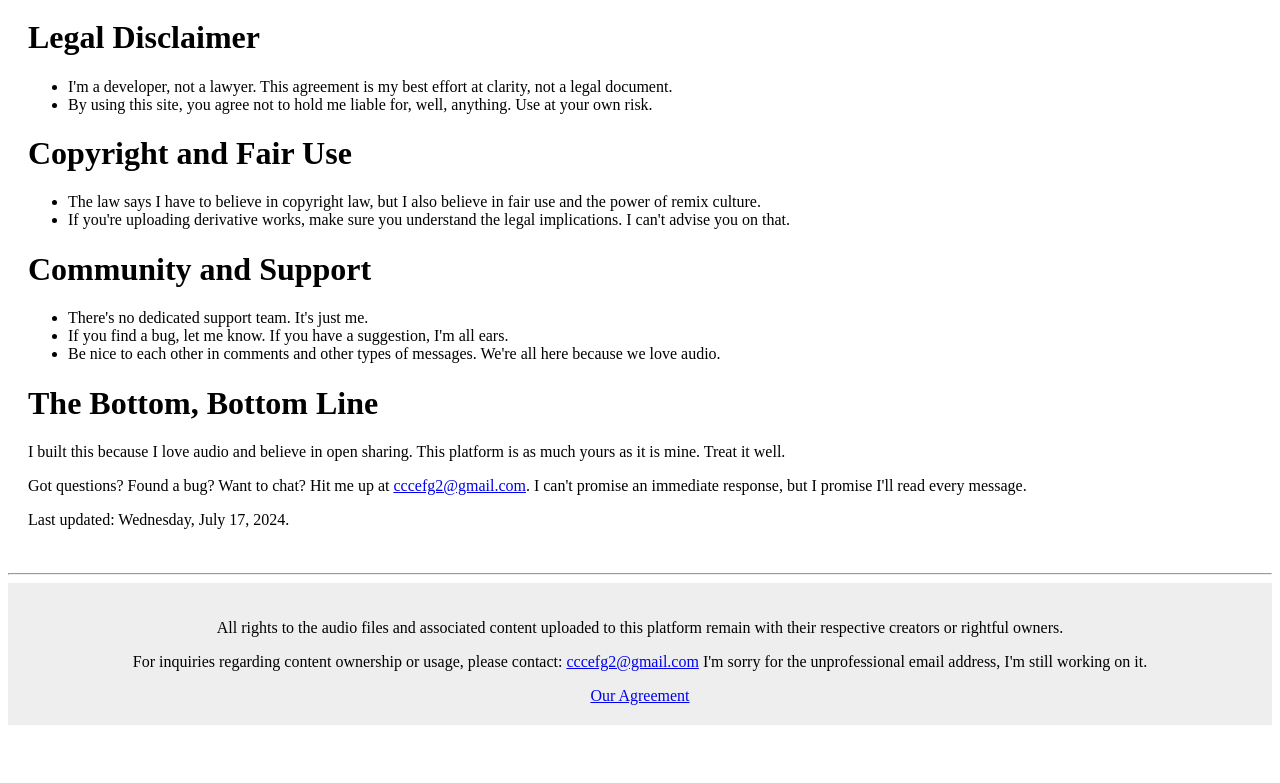
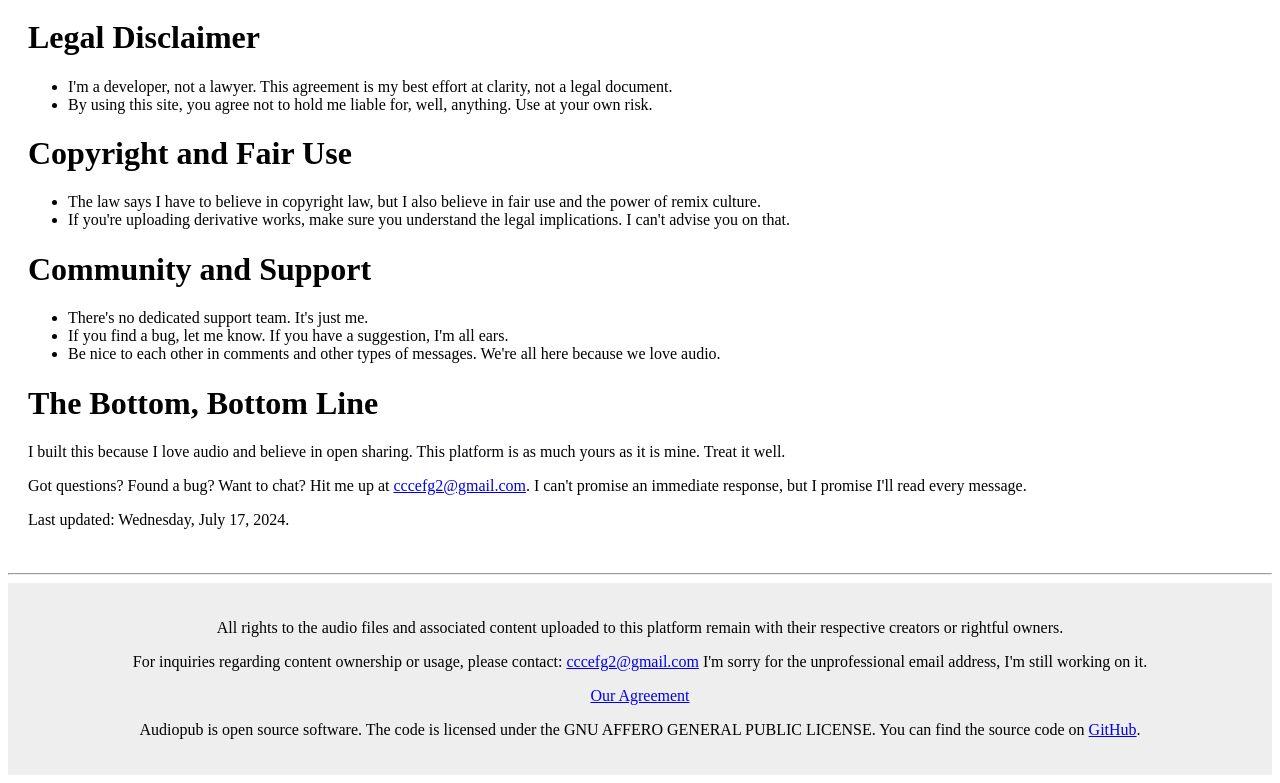
Before and after one commit to the-byte-bender/audiopub-sv, a SvelteKit app: page /agreement in a window 1280 px wide. Shown: the part 1546-2329 px from the top of the page. Before the commit the page ends 2279 px from the top, so only its background shows below. Built offline with nearby package versions, Linux system fonts and the light colour scheme; no server answers.

Commit message:
chore: Update footer with link to GitHub repository

```diff
--- a/src/routes/+layout.svelte
+++ b/src/routes/+layout.svelte
@@ -87,6 +87,11 @@
       I'm sorry for the unprofessional email address, I'm still working on it.
     </p>
     <a href="/agreement">Our Agreement</a>
+    <p>
+      Audiopub is open source software. The code is licensed under the GNU
+      AFFERO GENERAL PUBLIC LICENSE. You can find the source code on
+      <a href="https://github.com/the-byte-bender/audiopub-sv">GitHub</a>.
+    </p>
   </div>
 </footer>
 
```
